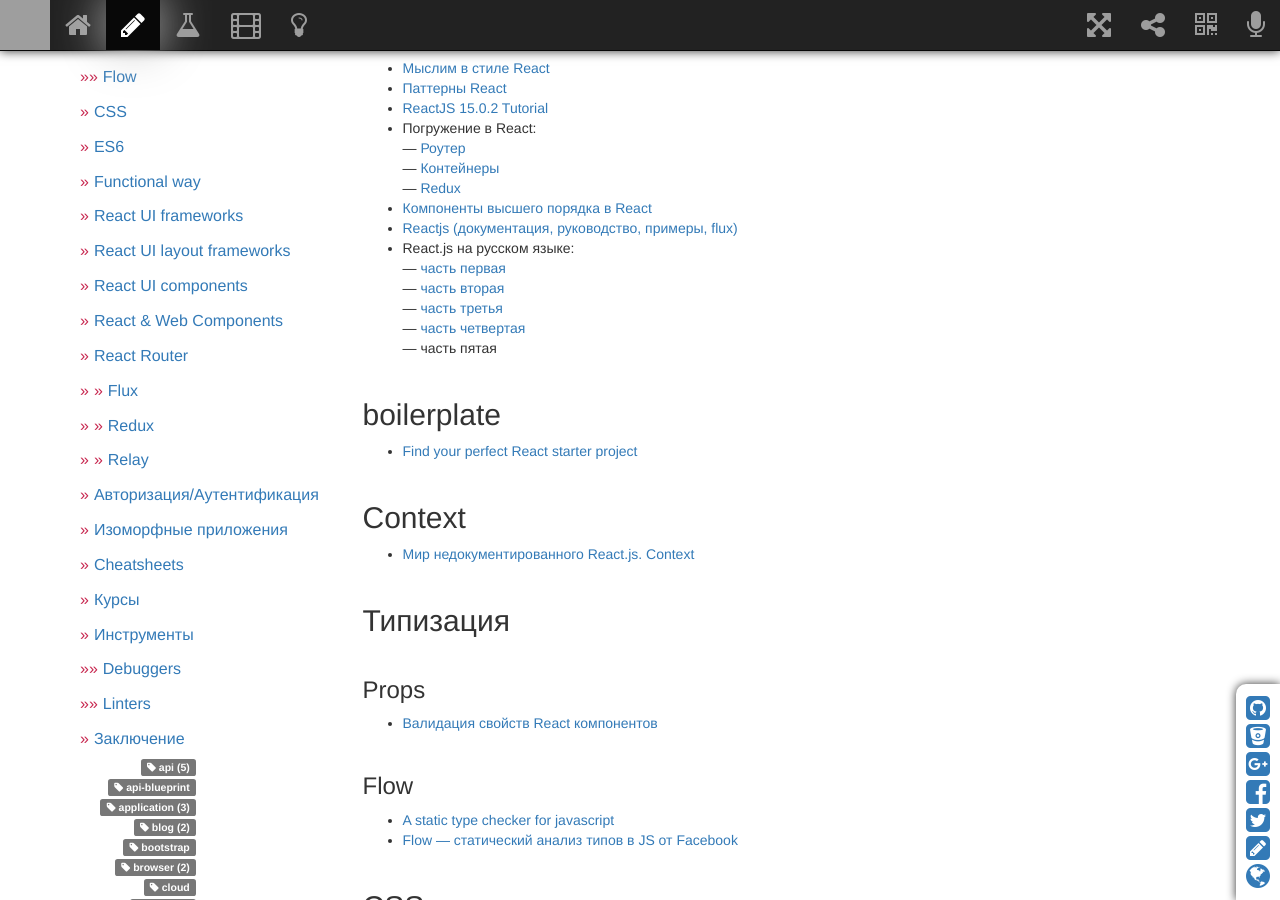
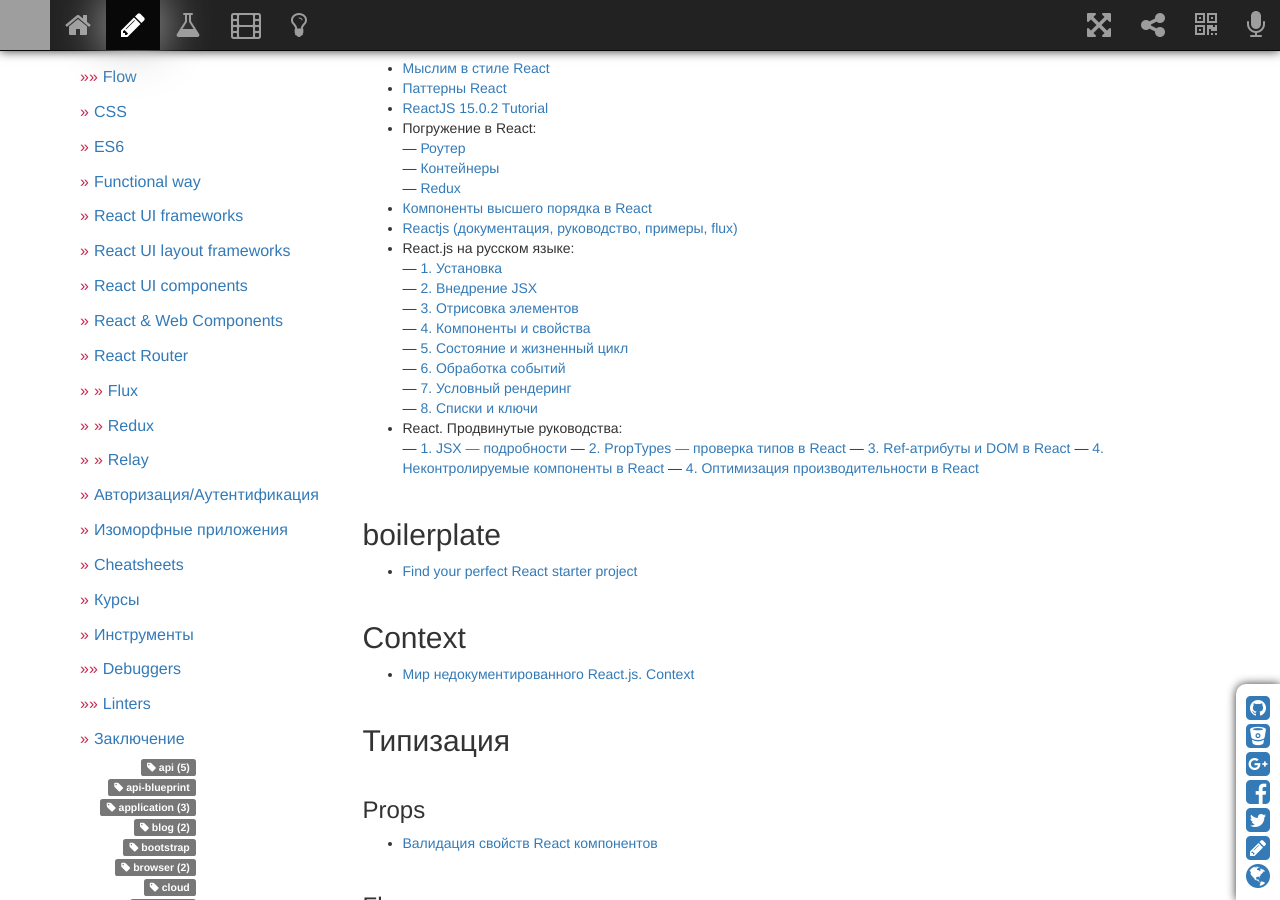
Before and after one commit to sergeymakoveev/sergeymakoveev.github.com, a Jekyll site: the page built from _posts/2015-06-18-js.react.md, in a window 1280 px wide and 900 px high, scrolled down 448 px. Built offline with Jekyll 4.4.1, drawn with Linux system fonts in a browser that asks for light colours; nearby versions of some CDN libraries; comment, search, counter and statistics services are not loaded; grey boxes are pictures that could not be loaded.

Commit message:
обновил контент

```diff
--- a/_posts/2015-06-18-js.react.md
+++ b/_posts/2015-06-18-js.react.md
@@ -25,11 +25,21 @@
 *   [Компоненты высшего порядка в React](http://prgssr.ru/development/komponenty-vysshego-poryadka.html)
 *   [Reactjs (документация, руководство, примеры, flux)](http://tftf.ru/stati/javascript/reactjs/)
 *   React.js на русском языке:
-    &mdash; [часть первая](https://habrahabr.ru/post/315466/)
-    &mdash; [часть вторая](https://habrahabr.ru/post/315630/)
-    &mdash; [часть третья](https://habrahabr.ru/post/315716/)
-    &mdash; [часть четвертая](https://habrahabr.ru/post/315922/)
-    &mdash; часть пятая
+    &mdash; [1. Установка](https://habrahabr.ru/post/315466/)
+    &mdash; [2. Внедрение JSX](https://habrahabr.ru/post/315630/)
+    &mdash; [3. Отрисовка элементов](https://habrahabr.ru/post/315716/)
+    &mdash; [4. Компоненты и свойства](https://habrahabr.ru/post/315922/)
+    &mdash; [5. Состояние и жизненный цикл](https://habrahabr.ru/post/316262/)
+    &mdash; [6. Обработка событий](https://habrahabr.ru/post/316600/)
+    &mdash; [7. Условный рендеринг](https://habrahabr.ru/post/316896/)
+    &mdash; [8. Списки и ключи](https://habrahabr.ru/post/317330/)
+*   React. Продвинутые руководства:
+    &mdash; [1. JSX — подробности](https://habrahabr.ru/post/319270/)
+    &mdash; [2. PropTypes — проверка типов в React](https://habrahabr.ru/post/319358/)
+    &mdash; [3. Ref-атрибуты и DOM в React](https://habrahabr.ru/post/319510/)
+    &mdash; [4. Неконтролируемые компоненты в React](https://habrahabr.ru/post/319520/)
+    &mdash; [4. Оптимизация производительности в React](https://habrahabr.ru/post/319536/)
+
 
 
 ## boilerplate
```
